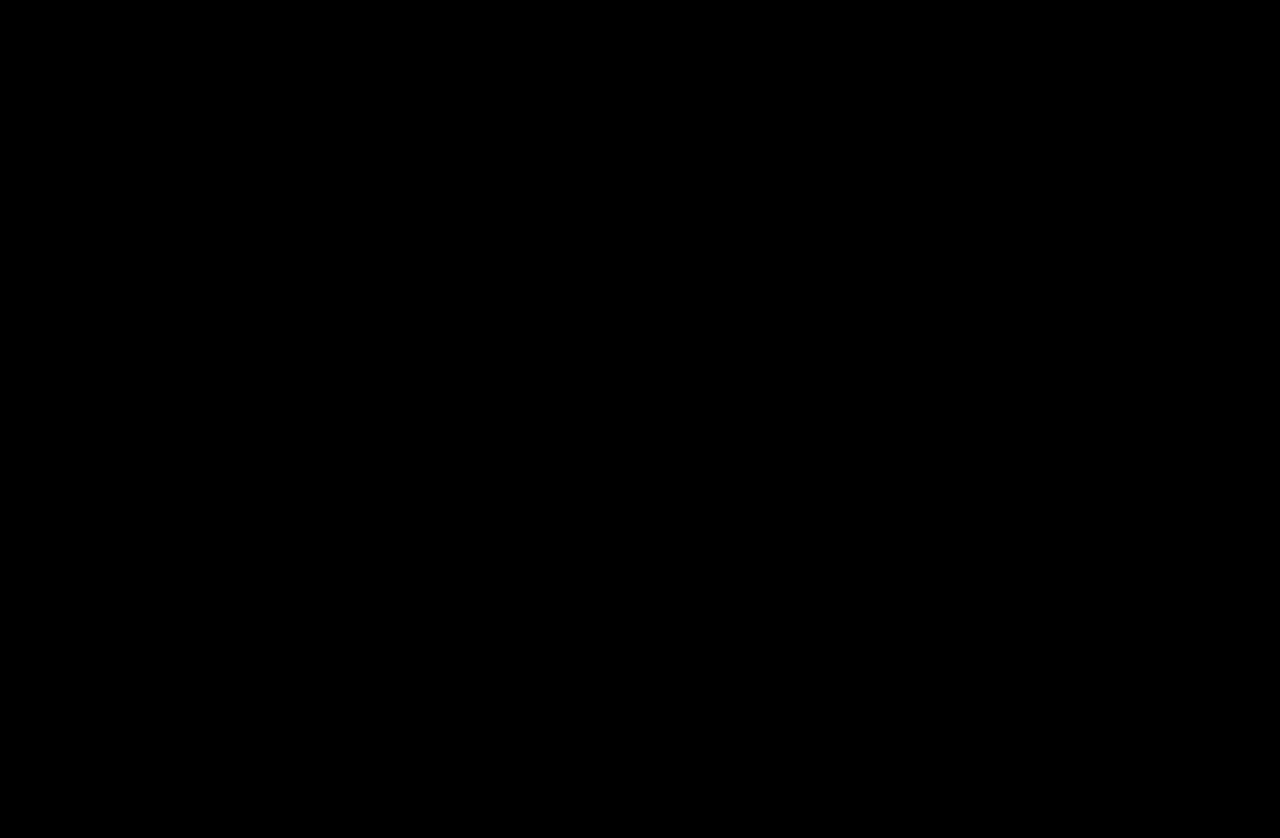
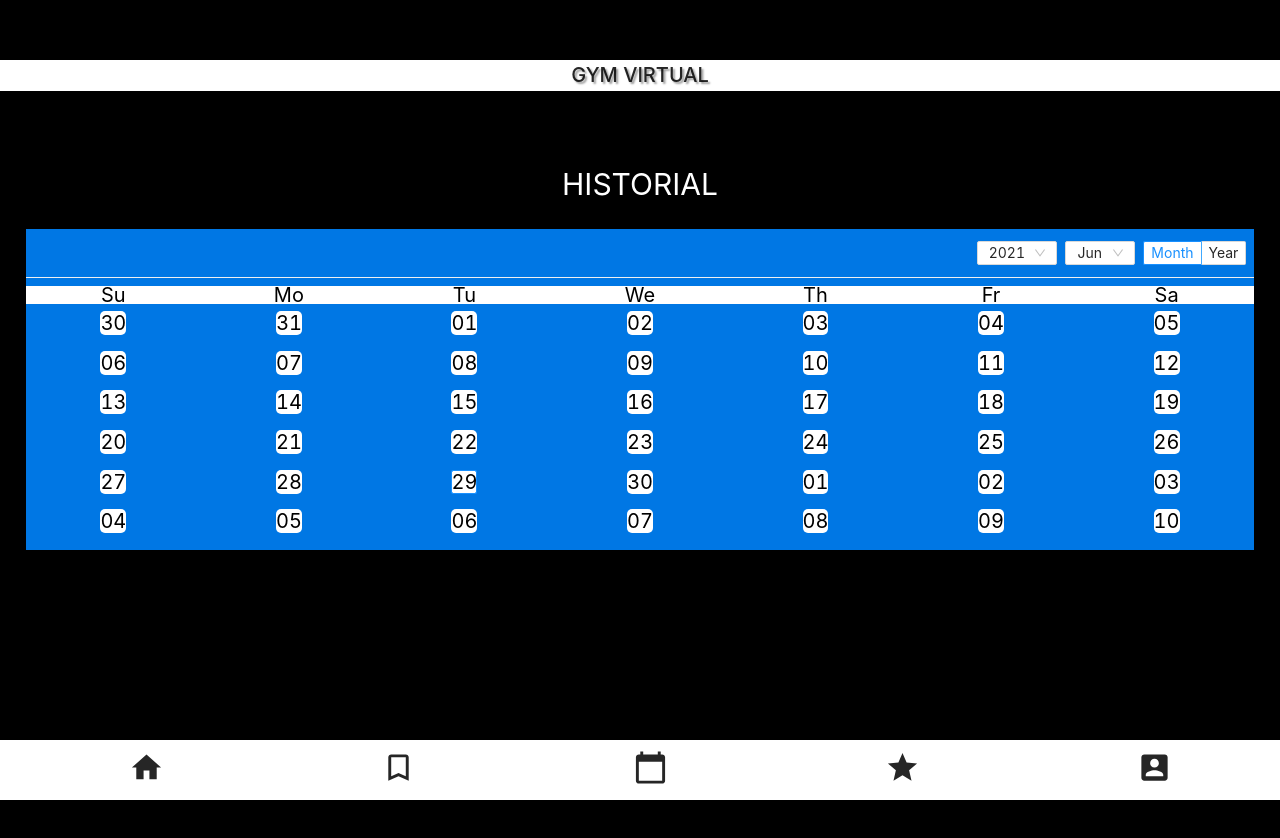
Before and after one commit to Cesarscc/GymVirtual, a React (Create React App) app in the folder frontend/: page /historial in a window 1280 px wide. Built offline with nearby package versions, Linux system fonts and the light colour scheme.

Commit message:
Agregando historial

```diff
--- /dev/null
+++ b/frontend/src/Componentes/Historial.js
@@ -0,0 +1,55 @@
+import './Style/Historial.css';
+import React, { useState } from 'react';
+import 'antd/dist/antd.css';
+import { Calendar } from 'antd';
+import Footer from "./Footer"
+//import Registro from "./Registro_logros"
+import { Modal } from 'antd';
+
+function onPanelChange(value, mode) {
+  console.log(value, mode);
+}
+
+function Historial() {
+    const [isModalVisible, setIsModalVisible] = useState(false);
+
+  const showModal = () => {
+    setIsModalVisible(true);
+  };
+
+  const handleOk = () => {
+    setIsModalVisible(false);
+  };
+
+  const handleCancel = () => {
+    setIsModalVisible(false);
+  };
+
+  return (
+    <div className="App">
+      <div className="titulo">
+        <h1>GYM VIRTUAL</h1>
+      </div>
+      <div className="titulo2">
+        HISTORIAL
+      </div>
+      <div className="site-calendar-demo-card">
+          <Calendar fullscreen={false} onSelect={showModal} onPanelChange={onPanelChange} />
+      </div>
+
+      <Modal visible={isModalVisible} onOk={handleOk} onCancel={handleCancel} className="modal">
+        <div className="logros">
+        <br/>
+          <h1>60</h1>
+          <h3>planchas</h3>
+        </div>
+      </Modal>
+
+      <footer className="foot">
+        <Footer />
+      </footer>
+    </div>
+  );
+}
+
+export default Historial;
--- a/frontend/src/Componentes/Registration.js
+++ b/frontend/src/Componentes/Registration.js
@@ -1,9 +1,6 @@
 import React, { useState } from "react";
 import { Form, Input, Tooltip, Select, Checkbox, Button } from "antd";
 import { QuestionCircleOutlined } from "@ant-design/icons";
-import Axios from "axios";
-
-const { Option } = Select;
 
 const formItemLayout = {
   labelCol: {
--- /dev/null
+++ b/frontend/src/Componentes/Style/Historial.css
@@ -0,0 +1,50 @@
+.site-calendar-demo-card {
+    width: 96%;
+    height: 70%;
+    /*border: 1px solid #f0f0f0;*/
+    border-radius: 10px;
+    margin-left: 2%;
+}/*
+[data-theme="dark"] .site-calendar-demo-card {
+      border: 5px solid #303030;
+      border: 5px solid red;
+}*/
+.titulo2{
+    font-size: 30px;
+    color: white;
+    margin-top: 70px;
+    margin-bottom: 20px;
+}
+/*calendario*/
+.ant-picker-body{
+    background-color:#0077E4;
+}
+.ant-picker-calendar-header{
+    background-color: #0077E4;
+}
+.ant-picker-calendar-date-value{
+    background-color: white;
+    border-radius: 5px;
+    font-size: 20px;
+    color: black;
+}
+.ant-picker-content th{
+    background-color: white;
+    font-size: 20px;
+    color: black;
+}
+
+/**/
+.modal{
+    margin-top: 180px;
+}
+.ant-modal-title{
+    text-align: center;
+}
+.logros{
+    height: 120px;
+    background-color: #FBD348;
+    border-radius: 20px;
+    text-align: center;
+    margin-top: 50px;
+}
--- a/frontend/src/Routes.js
+++ b/frontend/src/Routes.js
@@ -11,6 +11,7 @@ import Dashboard from "./Componentes/Dashboard";
 import Niveles from "./Componentes/Niveles";
 import Perfil from "./Componentes/Perfil";
 import Registration from "./Componentes/Registration";
+import Historial from "./Componentes/Historial";
 
 export const ProtectedComponent = () => {
   return <Redirect to="http://localhost:3000/" />;
@@ -39,6 +40,9 @@ const Routes = () => {
           <Route path="/perfil">
             <Perfil />
           </Route>
+          <Route path="/historial">
+            <Historial />
+          </Route>
         </Switch>
       </Router>
     </div>
```
Also changed, not shown: 2 other files (tests, documents, lock files or other folders).
